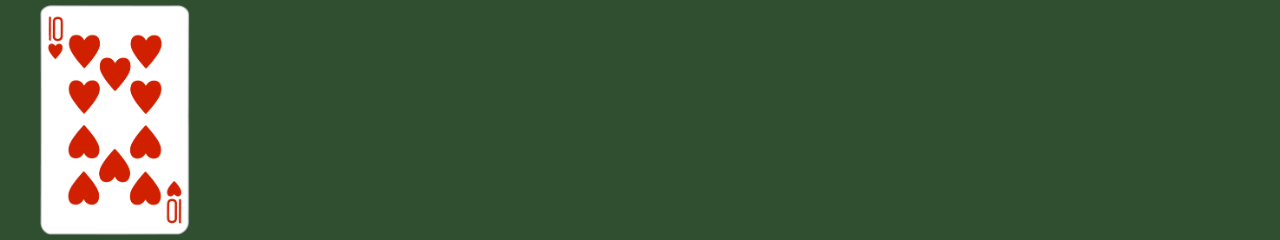
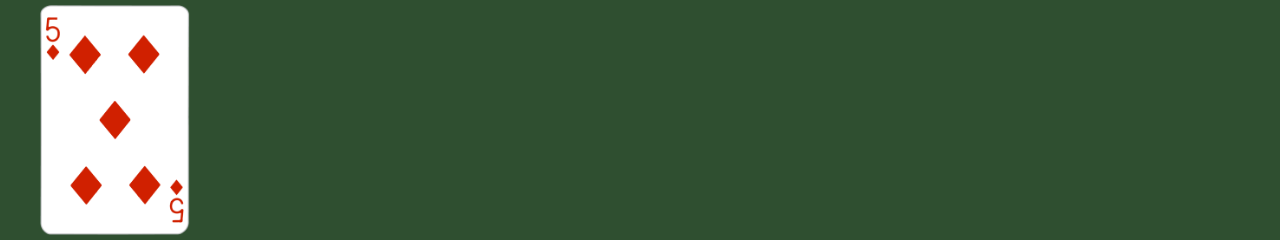
Before and after one commit to CasJuan/blackjack-javas, a plain HTML site: page index.html in a window 1280 px wide. Both pictures are taken after a click on the button "Pedir Carta". Shown: the part 183-423 px from the top of the page. Drawn offline with nearby package versions, Linux system fonts and the light colour scheme.

Commit message:
creando cartas en html

```diff
--- a/assets/js/juego.js
+++ b/assets/js/juego.js
@@ -16,6 +16,7 @@ let puntosComputadora = 0;
 //Referencias
 const btnPedir = document.querySelector("#btnPedir");
 const puntosHTML = document.querySelectorAll('small');
+const divCartasJugador = document.querySelector('#jugador-carta');
 
 //Esta funcion crea un nuevo deck
 const crearDeck = () => {
@@ -73,4 +74,18 @@ btnPedir.addEventListener('click' ,  () => {
     const carta = pedirCarta();
     puntosJugador = puntosJugador + valorCarta(carta);
     puntosHTML[0].innerHTML = puntosJugador;
+
+    const imgCarta = document.createElement('img');
+    imgCarta.src = `assets/cartas/cartas/${carta}.png`;
+    imgCarta.classList.add('carta');
+    divCartasJugador.append(imgCarta);
+
+    if(puntosJugador > 21){
+        console.warn('Perdiste');
+        btnPedir.disabled = true;
+    }else if (puntosJugador === 21){
+        console.warn('Ganaste');
+        btnPedir.disabled = true;
+    }
+
 });
--- a/index.html
+++ b/index.html
@@ -25,7 +25,7 @@
         <div class="col">
             <h2>Jugador 1 - <small>0</small></h2>
             <div id="jugador-carta">
-                <img class="carta" src="assets/cartas/cartas/10H.png">
+                <!-- <img class="carta" src="assets/cartas/cartas/10H.png"> -->
             </div>
         </div>
     </div>
```
